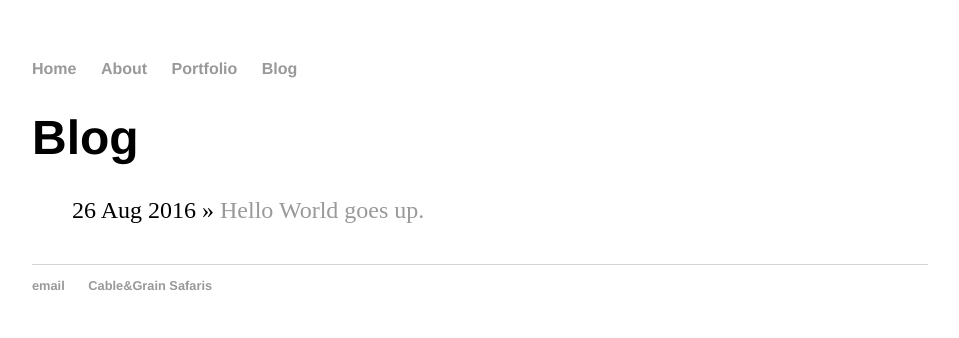
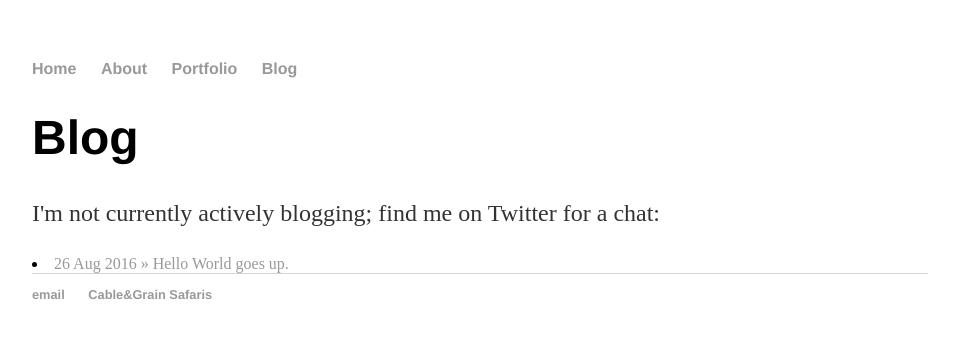
Before and after one commit to erikbrits/erikbrits.github.io, a Jekyll site: the page built from blog/index.html, in a window 1280 px wide. Shown: the top 338 px of the page, without its empty margins (160-1119 px from the left). Built offline with Jekyll 4.4.1, drawn with Linux system fonts in a browser that asks for light colours.

Commit message:
Update index.html
Minor update, please don't break

```diff
--- a/blog/index.html
+++ b/blog/index.html
@@ -4,6 +4,8 @@ title: Blog
 ---
 
 	<h1>{{ page.title }}</h1>
+
+	<p>I'm not currently actively blogging; find me on Twitter for a chat: <a href="http://www.twitter.com/erikbrits>@erikbrits</p>
 	<ul class="posts">
 
 	  {% for post in site.posts %}
```
